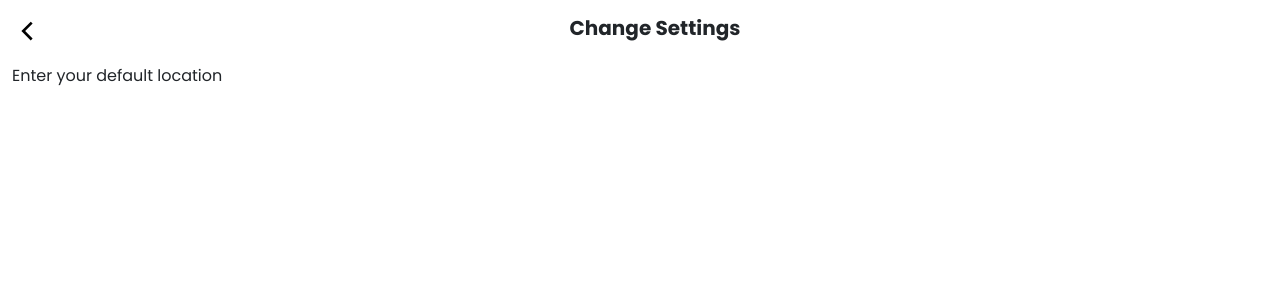
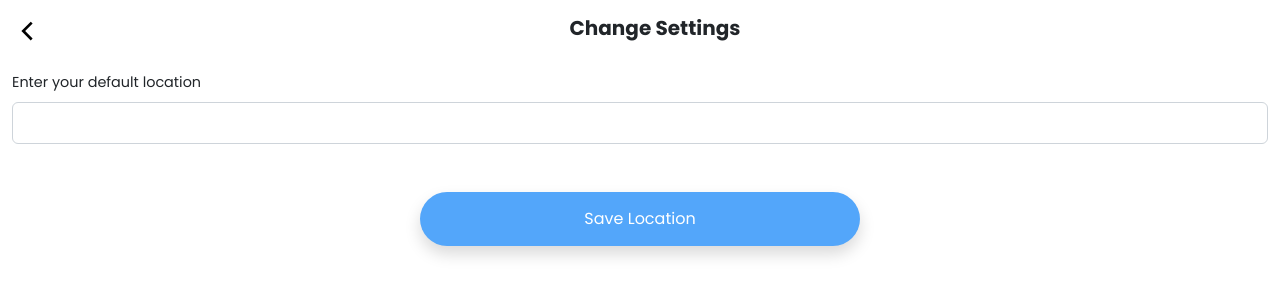
Before and after one commit to JoaoP74/react-weather, a React (Create React App) app: page /settings in a window 1280 px wide. Shown: the top 300 px of the page. Built offline with nearby package versions, Linux system fonts and the light colour scheme.

Commit message:
updated the settings page

```diff
--- a/src/pages/Settings.jsx
+++ b/src/pages/Settings.jsx
@@ -1,6 +1,7 @@
 import React from "react";
 import Footer from "../components/footer";
 import navigate from "../inc/scripts/utilities";
+import Button from "../components/button";
 const Settings = () => {
   const navigateHome = () => {
     navigate("./weather");
@@ -29,9 +30,25 @@ const Settings = () => {
         </section>
 
         <section className="settings">
-           <form action="">
-                <label htmlFor="defaultLocation brand-small-text py-2">Enter your default location</label>
-           </form>
+          <form action="">
+            <label htmlFor="defaultLocation " className="brand-small-text py-2">
+              Enter your default location
+            </label>
+            <input
+              type="text"
+              name="defaultLocation"
+              id="defaultLocation"
+              className="form-control p-2 "
+            />
+
+            <section className="d-flex align-items-center justify-content-center">
+              <Button
+                text="save location"
+                className="shadow brand-btn toggle-width-3 my-5 width-toggle"
+
+              />
+            </section>
+          </form>
         </section>
 
         <Footer />
```
